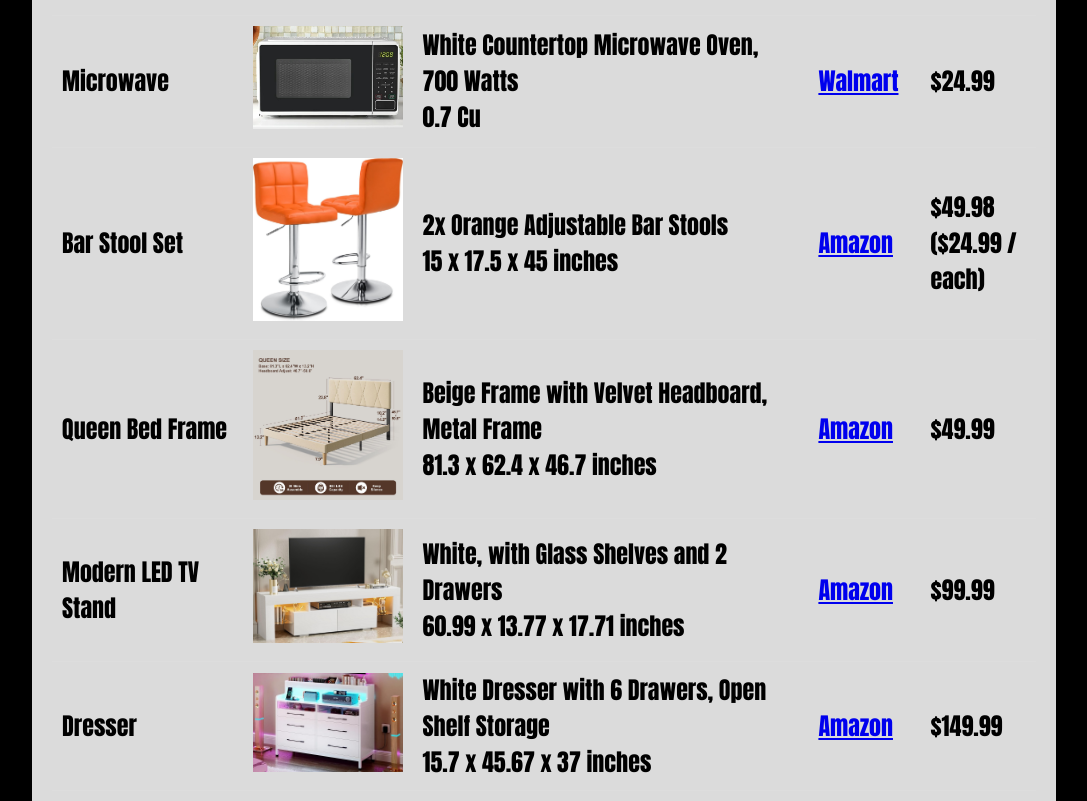
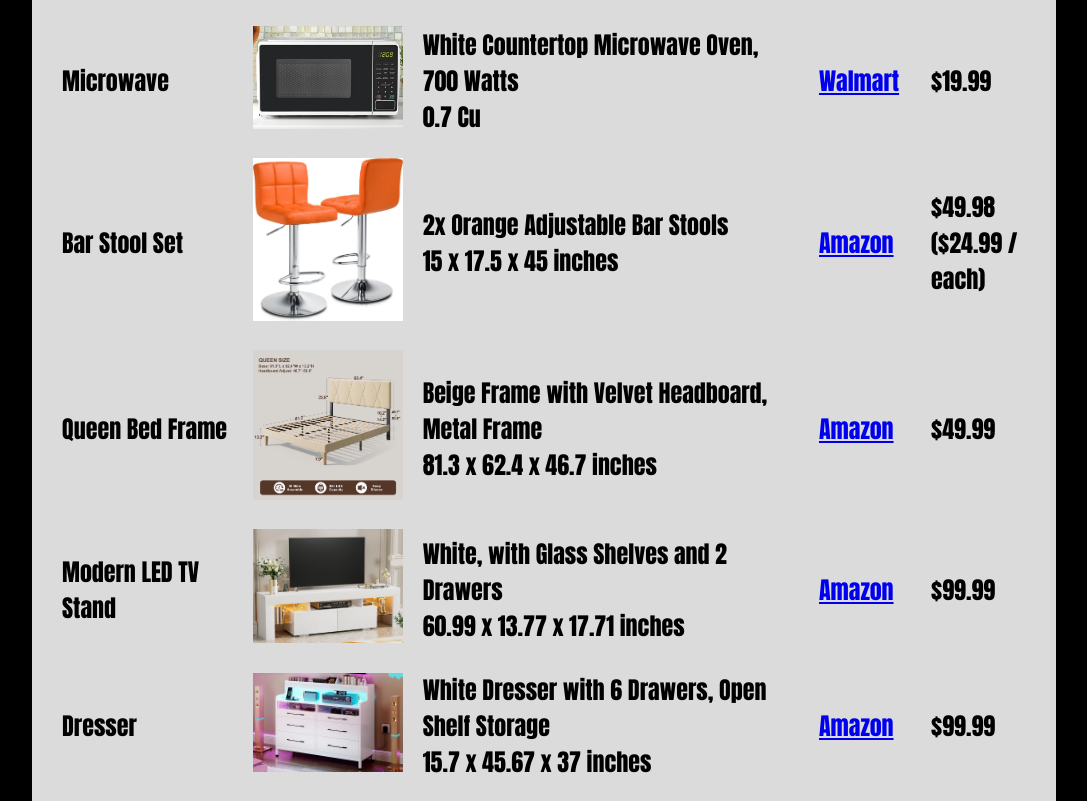
Before and after one commit to JaStaGa/houseSale, a plain HTML site: page index.html in a window 1280 px wide. Shown: the part 726-1527 px from the top of the page, without its empty margins (96-1183 px from the left). Drawn offline with Linux system fonts and the light colour scheme.

Commit message:
price updates

```diff
--- a/index.html
+++ b/index.html
@@ -102,7 +102,7 @@
                     <td><img src="images/microwave1.jpg" alt="Microwave"></td>
                     <td>White Countertop Microwave Oven, 700 Watts<br>0.7 Cu</td>
                     <td><a href="https://www.walmart.com/ip/Mainstays-0-7-Cu-ft-Countertop-Microwave-Oven-700-Watts-White-New/661310942?wmlspartner=wlpa&selectedSellerId=0&wl13=2139&adid=22222222277661310942_117755028669_12420145346&wmlspartner=wmtlabs&wl0=&wl1=g&wl2=c&wl3=501107745824&wl4=pla-306310554666&wl5=9001996&wl6=&wl7=&wl8=&wl9=pla&wl10=8175035&wl11=local&wl12=661310942&wl13=2139&veh=sem_LIA&gclsrc=aw.ds&&adid=22222222237661310942_117755028669_12420145346&wl0=&wl1=g&wl2=c&wl3=501107745824&wl4=pla-306310554666&wl5=9001996&wl6=&wl7=&wl8=&wl9=pla&wl10=8175035&wl11=local&wl12=661310942&veh=sem&gad_source=1&gclid=CjwKCAiA8sauBhB3EiwAruTRJtDih0VfNywTZCfLre8EzsVAiTYQP0wdvlVBZsInv5r3-aU9ennnMBoCMroQAvD_BwE" class="item-link">Walmart</a></td>
-                    <td>$24.99</td>
+                    <td>$19.99</td>
                 </tr>
                 <!-- Bar Stool Set -->
                <tr>
@@ -134,7 +134,7 @@
                     <td><img src="images/dresser-1.jpg" alt="Dresser"></td>
                     <td>White Dresser with 6 Drawers, Open Shelf Storage<br>15.7 x 45.67 x 37 inches</td>
                     <td><a href="https://www.amazon.com/gp/product/B0CFVC5YHX/ref=ppx_yo_dt_b_asin_title_o08_s00?ie=UTF8&psc=1" class="item-link">Amazon</a></td>
-                    <td>$149.99</td>
+                    <td>$99.99</td>
                 </tr>
 
                 <!-- Kitchen Island -->
```
